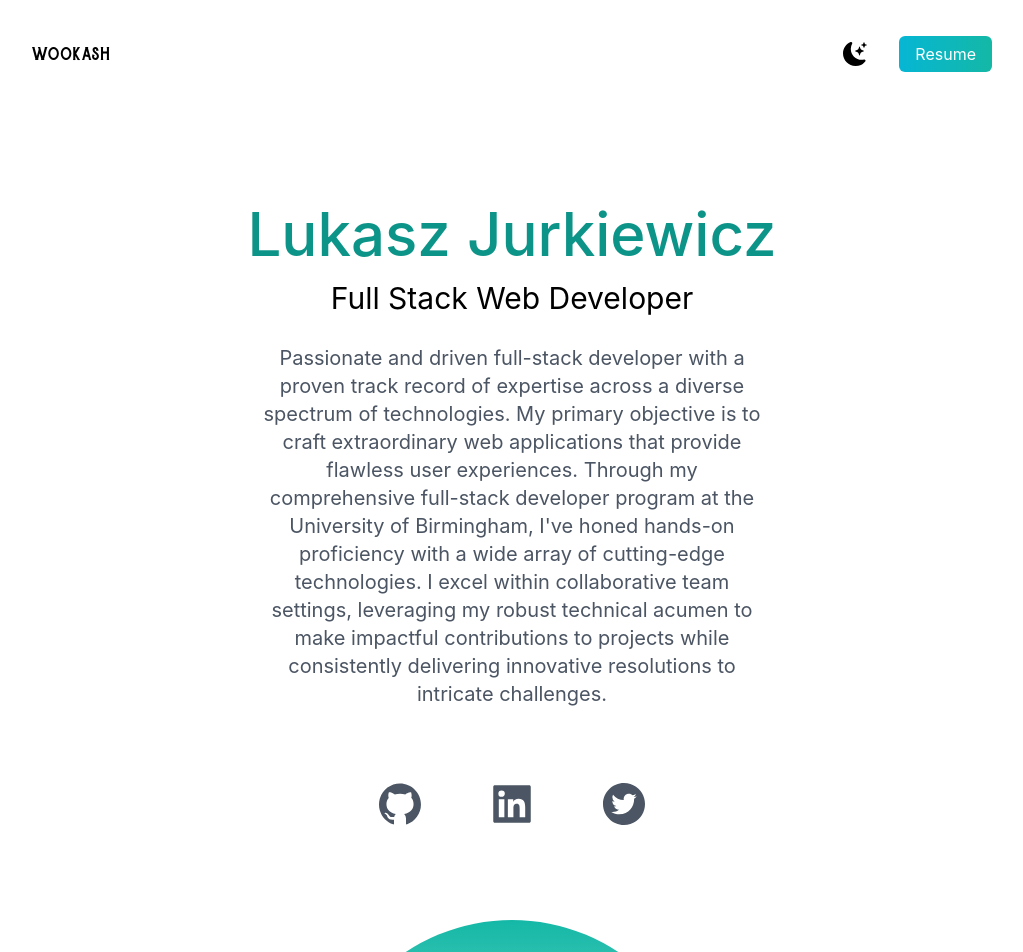
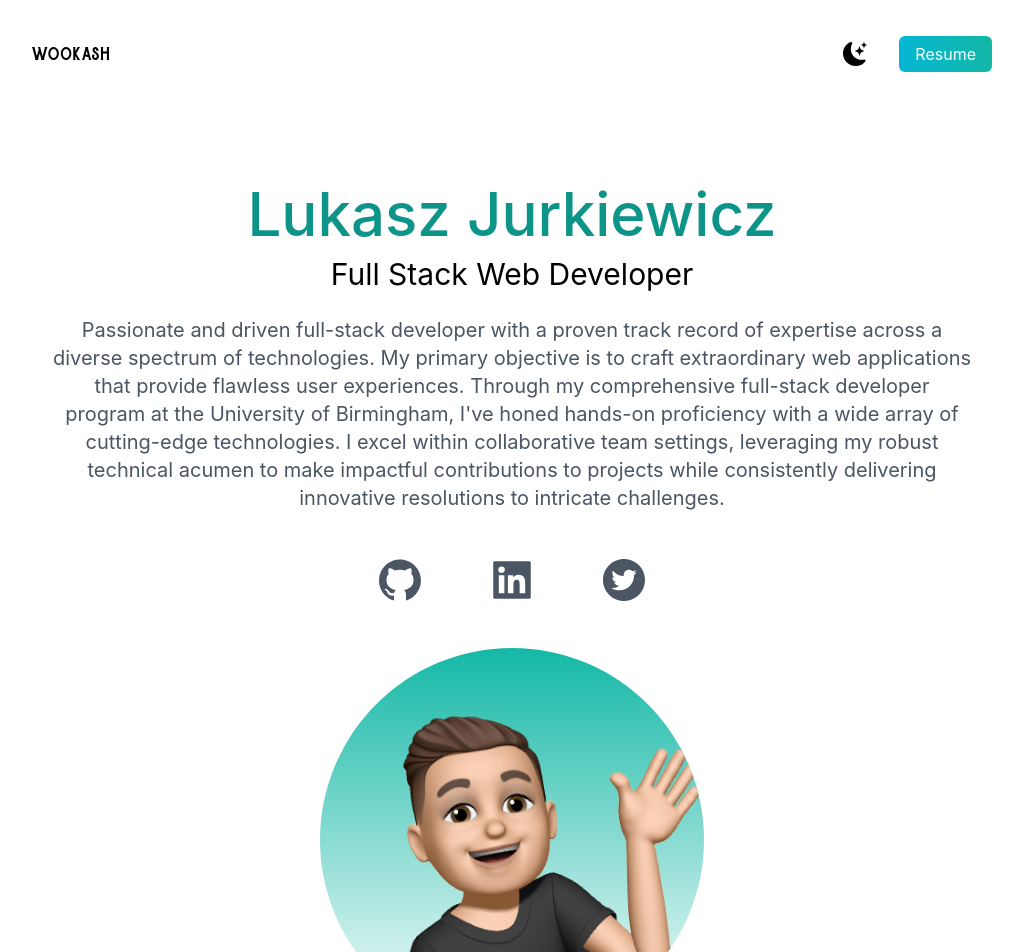
Before and after one commit to Abstynent/Abstynent, a React (Create React App) app: page / in a window 1280 px wide. Shown: the top 952 px of the page, without its empty margins (128-1151 px from the left). Built offline with nearby package versions, Linux system fonts and the light colour scheme.

Commit message:
styling slightly changed

```diff
--- a/src/components/AboutMe/index.js
+++ b/src/components/AboutMe/index.js
@@ -9,12 +9,12 @@ import {
 const AboutMeComponent = () => {
   return (
     <>
-      <div className="text-center p-10">
+      <div className="text-center p-5">
         <h2 className="text-5xl py-2 text-teal-600 font-medium md:text-6xl">
           Lukasz Jurkiewicz
         </h2>
-        <h3 className="text-2xl py-2 md:text-3xl">Full Stack Web Developer</h3>
-        <p className="text-md py-5 leading-8 text-gray-600 md:text-xl max-w-lg mx-auto">
+        <h3 className="text-2xl py-1 md:text-3xl">Full Stack Web Developer</h3>
+        <p className="text-md py-5 leading-8 text-gray-600 md:text-xl  mx-auto">
           Passionate and driven full-stack developer with a proven track record
           of expertise across a diverse spectrum of technologies. My primary
           objective is to craft extraordinary web applications that provide
@@ -27,14 +27,14 @@ const AboutMeComponent = () => {
         </p>
       </div>
 
-      <div className="text-5xl flex justify-center gap-16 py-3 text-gray-600">
+      <div className="text-5xl flex justify-center gap-16 py-1 text-gray-600">
         <AiFillGithub />
         <AiFillLinkedin />
         <AiFillTwitterCircle />
       </div>
 
-      <div className="relative mx-auto bg-gradient-to-b from-teal-500 rounded-full w-80 h-80 mt-20 overflow-hidden md:h-96 md:w-96">
-        <img src={avatar} layout="fill" objectFit="cover" />
+      <div className="relative mx-auto bg-gradient-to-b from-teal-500 rounded-full w-80 h-80 my-10 overflow-hidden md:h-96 md:w-96">
+        <img src={avatar} />
       </div>
     </>
   );
```
